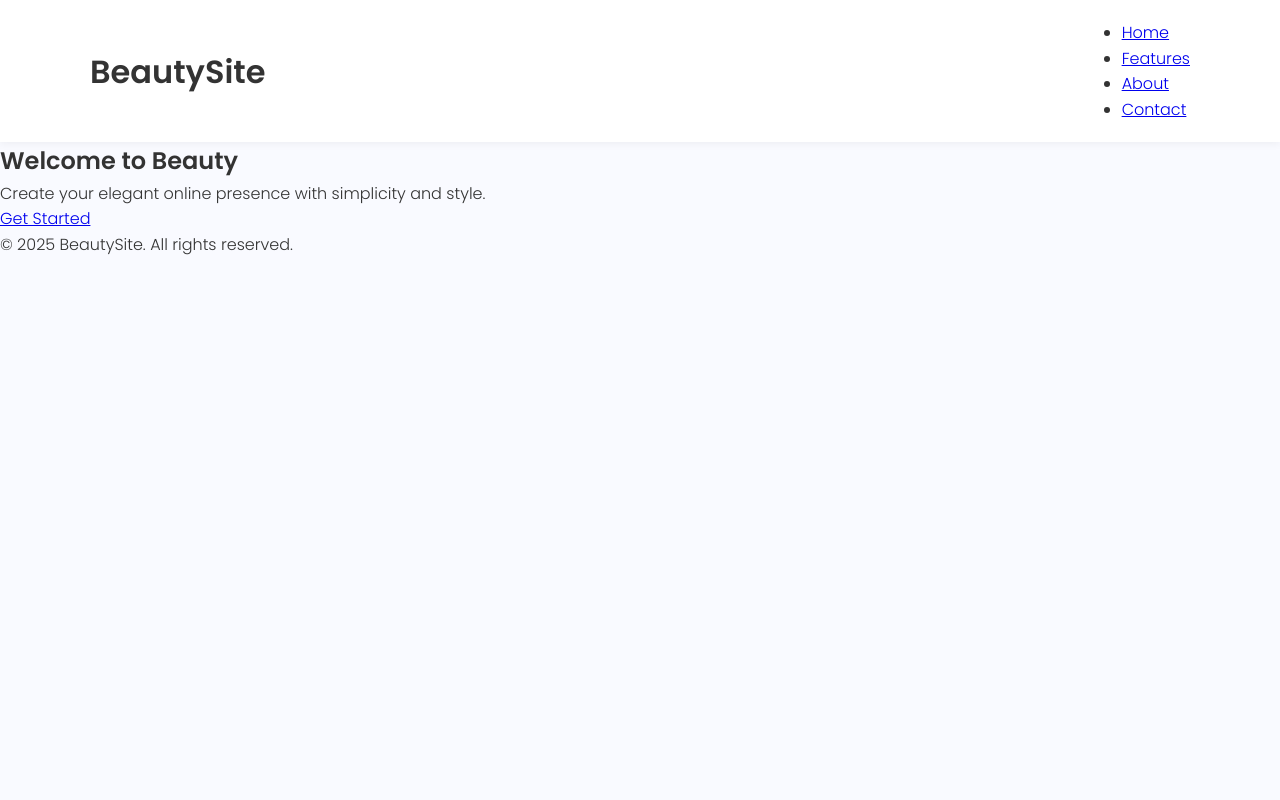
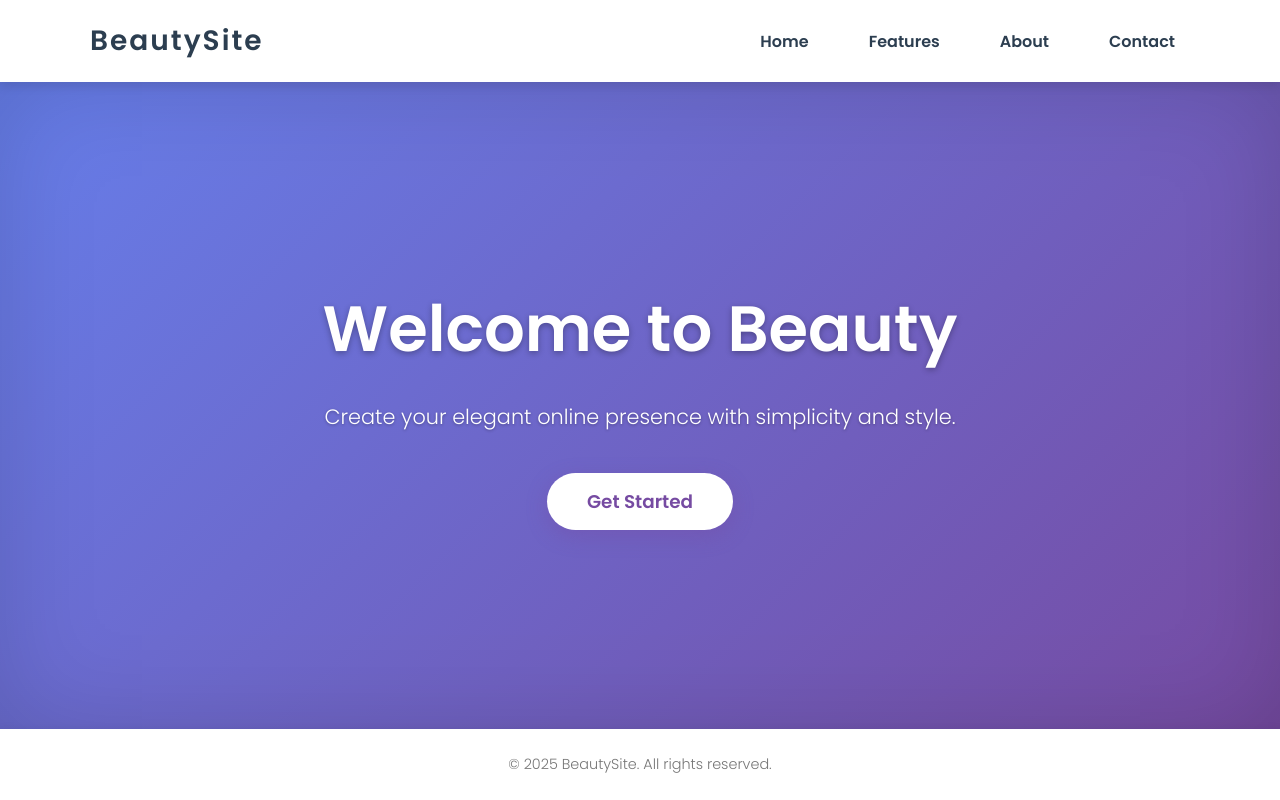
Before and after one commit to cscpyjav/beauty, a plain HTML site: page index.html in a window 1280 px wide. Drawn offline with Linux system fonts and the light colour scheme.

Commit message:
Update style.css

```diff
--- a/style.css
+++ b/style.css
@@ -1,4 +1,4 @@
-/* Reset & Base */
+/* Reset & base */
 * {
   margin: 0;
   padding: 0;
@@ -7,8 +7,7 @@
 
 body {
   font-family: 'Poppins', sans-serif;
-  line-height: 1.6;
-  background: #f9faff;
+  background: #f0f4f8;
   color: #333;
   min-height: 100vh;
   display: flex;
@@ -29,4 +28,138 @@ body {
 header {
   background-color: #fff;
   padding: 20px 0;
-  box-shadow: 0 2px 8px rgba(0,0,0,0.05
+  box-shadow: 0 4px 10px rgba(0,0,0,0.1);
+  position: sticky;
+  top: 0;
+  z-index: 100;
+}
+
+.logo {
+  font-size: 28px;
+  font-weight: 700;
+  letter-spacing: 2px;
+  color: #2c3e50;
+  user-select: none;
+}
+
+nav ul {
+  list-style: none;
+  display: flex;
+  gap: 30px;
+}
+
+nav ul li a {
+  color: #2c3e50;
+  font-weight: 600;
+  text-decoration: none;
+  padding: 10px 15px;
+  border-radius: 8px;
+  transition: background-color 0.3s ease, color 0.3s ease;
+}
+
+nav ul li a:hover,
+nav ul li a:focus {
+  background-color: #007BFF;
+  color: #fff;
+  outline: none;
+}
+
+/* Hero Section */
+.hero {
+  background: linear-gradient(135deg, #667eea 0%, #764ba2 100%);
+  color: #fff;
+  padding: 140px 20px;
+  text-align: center;
+  flex-grow: 1;
+  display: flex;
+  justify-content: center;
+  align-items: center;
+  box-shadow: inset 0 0 100px rgba(0,0,0,0.15);
+}
+
+.hero-content {
+  max-width: 650px;
+  animation: fadeInUp 1s ease forwards;
+}
+
+.hero-content h2 {
+  font-size: 4rem;
+  margin-bottom: 25px;
+  font-weight: 700;
+  text-shadow: 0 2px 6px rgba(0,0,0,0.3);
+}
+
+.hero-content p {
+  font-size: 1.3rem;
+  font-weight: 300;
+  margin-bottom: 40px;
+  line-height: 1.5;
+  text-shadow: 0 1px 3px rgba(0,0,0,0.3);
+}
+
+/* Button */
+.btn {
+  background-color: #fff;
+  color: #764ba2;
+  font-weight: 700;
+  font-size: 1.15rem;
+  padding: 15px 40px;
+  border-radius: 50px;
+  box-shadow: 0 6px 20px rgba(118,75,162,0.4);
+  text-decoration: none;
+  display: inline-block;
+  transition: all 0.3s ease;
+  user-select: none;
+}
+
+.btn:hover,
+.btn:focus {
+  background-color: #6b3cae;
+  color: #fff;
+  box-shadow: 0 10px 30px rgba(107,60,174,0.7);
+  transform: translateY(-3px);
+  outline: none;
+}
+
+/* Footer */
+footer {
+  background-color: #fff;
+  text-align: center;
+  padding: 25px 20px;
+  font-size: 0.9rem;
+  color: #777;
+  box-shadow: 0 -1px 8px rgba(0,0,0,0.05);
+}
+
+/* Animations */
+@keyframes fadeInUp {
+  0% {
+    opacity: 0;
+    transform: translateY(40px);
+  }
+  100% {
+    opacity: 1;
+    transform: translateY(0);
+  }
+}
+
+/* Responsive */
+@media (max-width: 768px) {
+  nav ul {
+    flex-direction: column;
+    gap: 15px;
+  }
+
+  .hero-content h2 {
+    font-size: 2.8rem;
+  }
+
+  .hero-content p {
+    font-size: 1rem;
+  }
+
+  .btn {
+    padding: 12px 32px;
+    font-size: 1rem;
+  }
+}
```
